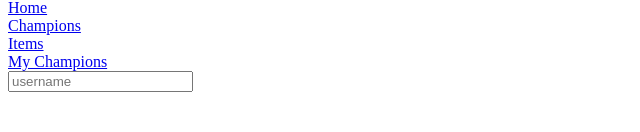
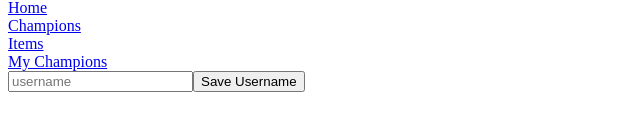
Before and after one commit to weixu1220/lol-project, a React (Vite) app: page / in a window 1280 px wide. Shown: the part 168-300 px from the top of the page, without its empty margins (0-640 px from the left). Built offline with nearby package versions, Linux system fonts and the light colour scheme; no server answers.

Commit message:
username localStorage

```diff
--- a/package.json
+++ b/package.json
@@ -10,11 +10,14 @@
     "preview": "vite preview"
   },
   "dependencies": {
+    "@headlessui/react": "^1.7.16",
+    "@heroicons/react": "^2.0.18",
     "@reduxjs/toolkit": "^1.9.5",
     "react": "^18.2.0",
     "react-dom": "^18.2.0",
     "react-redux": "^8.1.1",
-    "react-router-dom": "^6.14.2"
+    "react-router-dom": "^6.14.2",
+    "tailwindcss": "^3.3.3"
   },
   "devDependencies": {
     "@types/react": "^18.2.15",
--- a/src/App.jsx
+++ b/src/App.jsx
@@ -11,12 +11,11 @@ import './App.css'
 function App() {
   return (
     <div className="App">
-      <div className="header-box">
+      <div className="container">
         <img src="https://github.com/weixu1220/lol-project/blob/main/src/images/logo.jpg?raw=true"  style={{width: "100px"}} alt="Logo R"/>
         <h1>Rift Archive</h1>
+        <Nav />
       </div>
-
-      <Nav />
       <Routes>
         <Route path='/' element = {<Home />}/>
         <Route path='/champions' element = {<Champions />}/>
--- a/src/components/Nav.jsx
+++ b/src/components/Nav.jsx
@@ -1,7 +1,7 @@
 import {Link} from 'react-router-dom'
 function Nav() {
     return (
-        <div className="nav">
+        <div className="container">
             <Link to="/">
                 <div>Home</div>
             </Link>
--- a/src/pages/Home.jsx
+++ b/src/pages/Home.jsx
@@ -1,7 +1,25 @@
+import { useEffect, useState } from "react";
+
 function Home() {
+    const [username, setUserName]=useState("")
+    useEffect(()=>{
+        const savedUserName = localStorage.getItem('username');
+        if (savedUserName) {
+            setUserName(savedUserName)
+        }
+    },[])
+    function handleChange(e){
+        setUserName(e.target.value)
+    }
+    function saveUsernameToLocal (){
+        localStorage.setItem('username',username)
+        setUserName("")
+    }
     return (
         <div className="home">
-            <input placeholder="username"/>
+            {localStorage.getItem('username') && <h2>Welcome to Rift Archive, {localStorage.getItem('username')}!</h2>}
+            {!localStorage.getItem('username') && <input type="text" value={username} onChange={handleChange} placeholder="username"/>}
+            {!localStorage.getItem('username') && <button onClick={saveUsernameToLocal}>Save Username</button>}
         </div>
     );
 }
```
Also changed, not shown: 1 other file (tests, documents, lock files or other folders).
